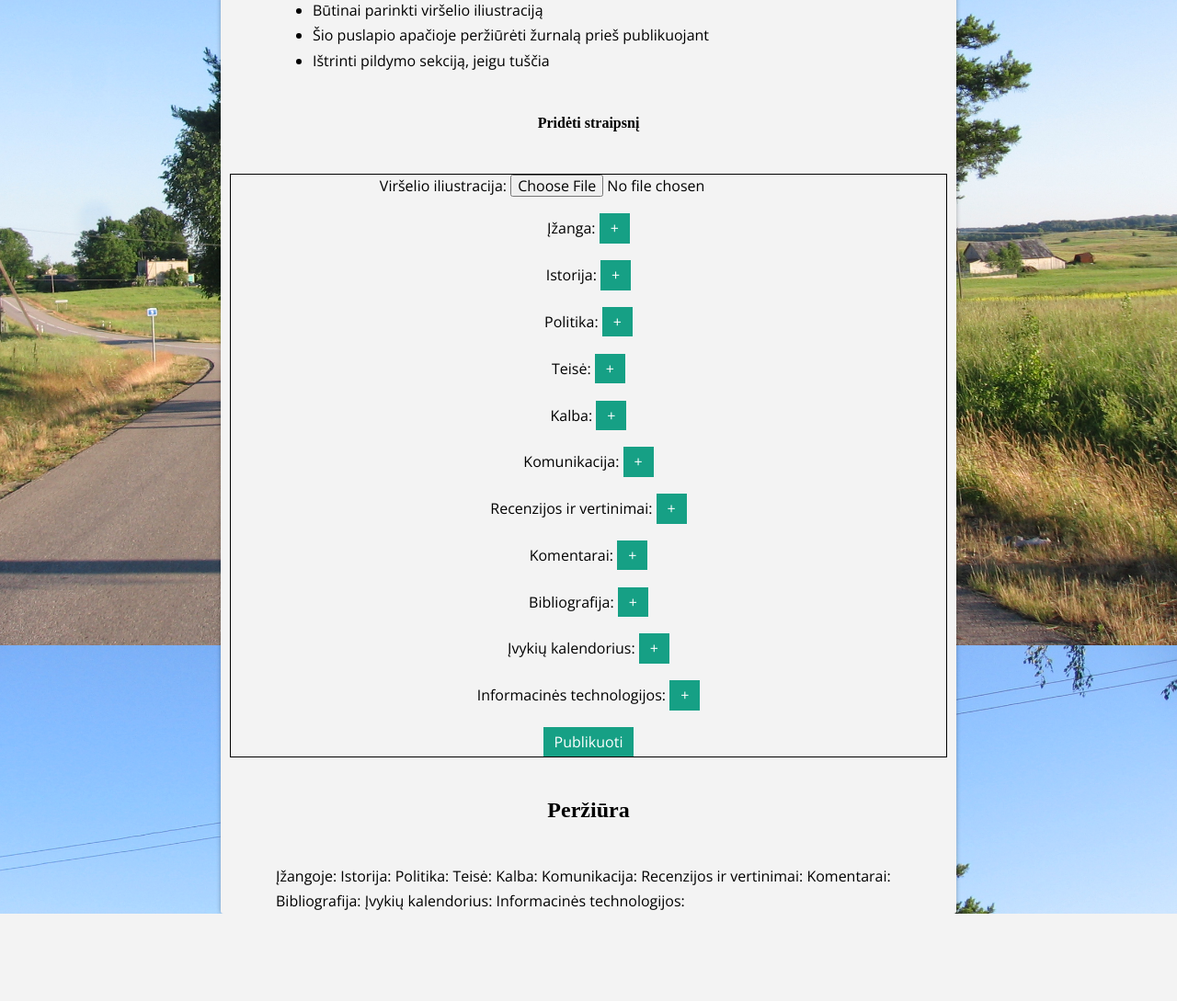
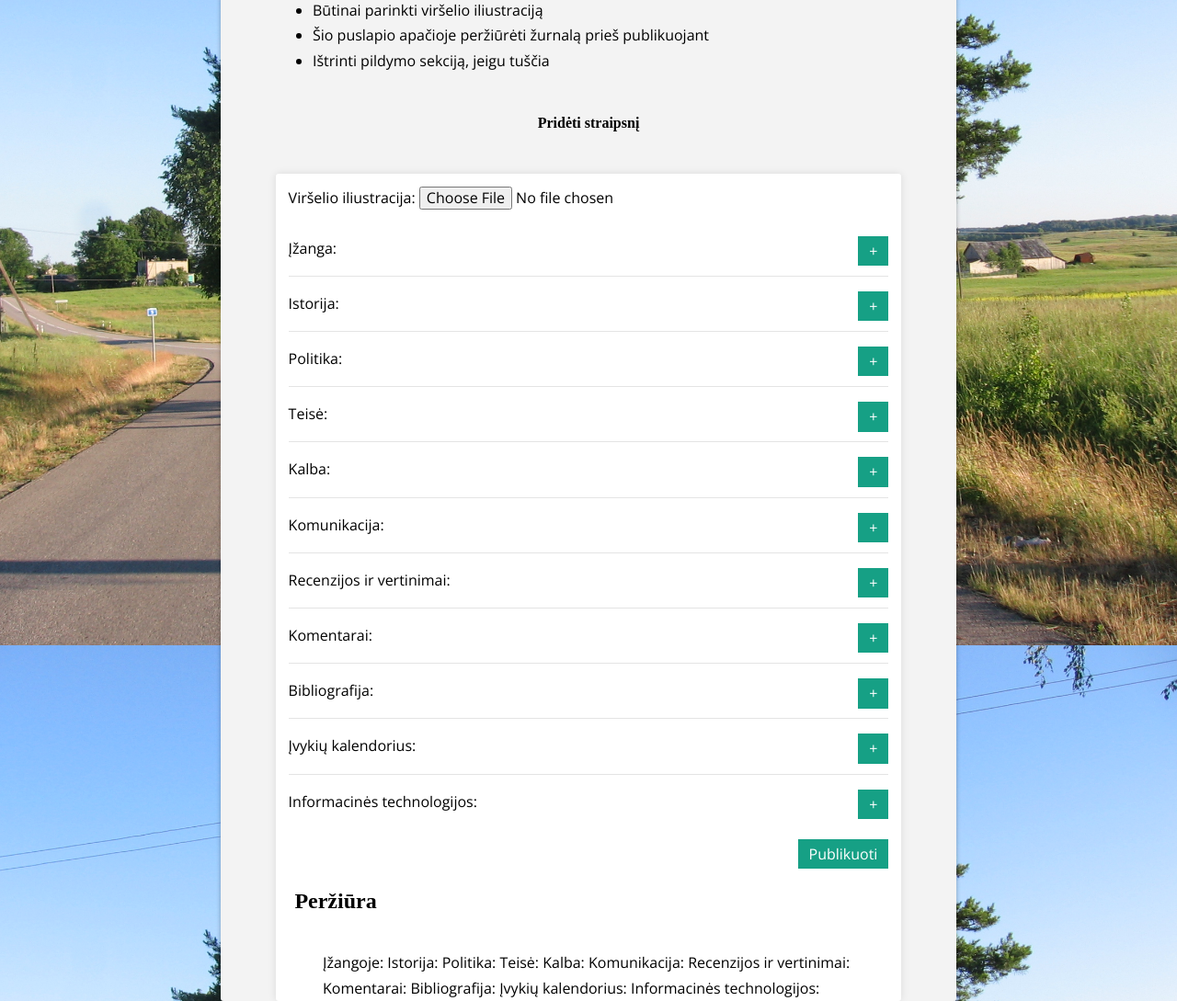
Before and after one commit to ankeris/parlamento-studijos, a PHP site: page /admin-page.php in a window 1280 px wide. Shown: the part 258-1347 px from the top of the page at 92% size. Before the commit the page ends 1252 px from the top, so only its background shows below. Run offline with PHP 8.4, Linux system fonts and the light colour scheme; some libraries are stand-ins or nearby versions; some web fonts are replaced.

```diff
--- a/admin-page.php
+++ b/admin-page.php
@@ -17,22 +17,22 @@
 
     <h4>Pridėti straipsnį</h4>
 
-<section id="app">
+<section id="app" class="content">
 
-    <form action="php/add_article.php" method="POST" enctype="multipart/form-data" style="border: 1px solid black; margin: 10px;">
+    <form action="php/add_article.php" method="POST" enctype="multipart/form-data">
         Viršelio iliustracija:
         <input type="hidden" name="size" value="1000000">
         <input type="file" name="image" class="button">
-
         <br><br>
 
 
-        Įžanga:
+        <label>Įžanga:</label>
             <button type="button" id="addBtn-izanga" @click="addNewArticleForm_exordium">+</button>
             <br>
 
-            <section class="form-content" style="border: 1px solid black; margin: 5px;" v-for="(data, index) in articles.exordium">
+            <section class="form-content"  v-for="(data, index) in articles.exordium">
                 {{index+1}}<br>
+                <label>Autorius (vardas, pavardė)</label><br>
                 <input type="text" id="name" name="author_name[]" class="form-input"
                 v-model="data.author">
                 <br>
@@ -48,14 +48,14 @@
 
                 <button id="exordium" type="button" class="removeBtn" @click="removeForm_exordium(data)">Trinti</button>
             </section>
-        <br>
 
+        <figure></figure>
 
-        Istorija:
+        <label for="">Istorija:</label>
             <button type="button" id="addBtn-izanga" @click="addNewArticleForm_history">+</button>
             <br>
 
-            <section class="form-content" style="border: 1px solid black; margin: 5px;" v-for="(data, index) in articles.history">
+            <section class="form-content"  v-for="(data, index) in articles.history">
                     {{index+1}}<br>
                     <label>Autorius (vardas, pavardė)</label><br>
                     <input type="text" id="name" name="author_name[]" class="form-input" v-model="data.author">
@@ -73,13 +73,13 @@
                     <button id="history" type="button" class="removeBtn" @click="removeForm_history(data)">Trinti</button>
 
             </section>
-        <br>
+        <figure></figure>
 
         Politika:
         <button type="button" id="addBtn-izanga" @click="addNewArticleForm_politics">+</button>
         <br>
 
-        <section class="form-content" style="border: 1px solid black; margin: 5px;" v-for="(data, index) in articles.politics">
+        <section class="form-content"  v-for="(data, index) in articles.politics">
                 {{index+1}}<br>
                 <label>Autorius (vardas, pavardė)</label><br>
                 <input type="text" id="name" name="author_name[]" class="form-input" v-model="data.author">
@@ -98,13 +98,13 @@
                 <button id="politics" type="button" class="removeBtn" @click="removeForm_politics(data)">Trinti</button>
 
         </section>
-        <br>
+        <figure></figure>
 
         Teisė:
         <button type="button" id="addBtn-izanga" @click="addNewArticleForm_law">+</button>
         <br>
 
-        <section class="form-content" style="border: 1px solid black; margin: 5px;" v-for="(data, index) in articles.law">
+        <section class="form-content"  v-for="(data, index) in articles.law">
                 {{index+1}}<br>
                 <label>Autorius (vardas, pavardė)</label><br>
                 <input type="text" id="name" name="author_name[]" class="form-input" v-model="data.author">
@@ -122,13 +122,13 @@
                 <button id="law" type="button" class="removeBtn" @click="removeForm_law(data)">Trinti</button>
 
         </section>
-        <br>
+        <figure></figure>
 
         Kalba:
         <button type="button" id="addBtn-izanga" @click="addNewArticleForm_language">+</button>
         <br>
 
-        <section class="form-content" style="border: 1px solid black; margin: 5px;" v-for="(data, index) in articles.language">
+        <section class="form-content"  v-for="(data, index) in articles.language">
                 {{index+1}}<br>
                 <label>Autorius (vardas, pavardė)</label><br>
                 <input type="text" id="name" name="author_name[]" class="form-input" v-model="data.author">
@@ -146,13 +146,13 @@
                 <button id="language" type="button" class="removeBtn" @click="removeForm_language(data)">Trinti</button>
 
         </section>
-        <br>
+        <figure></figure>
 
         Komunikacija:
         <button type="button" id="addBtn-izanga" @click="addNewArticleForm_communication">+</button>
         <br>
 
-        <section class="form-content" style="border: 1px solid black; margin: 5px;" v-for="(data, index) in articles.communication">
+        <section class="form-content"  v-for="(data, index) in articles.communication">
                 {{index+1}}<br>
                 <label>Autorius (vardas, pavardė)</label><br>
                 <input type="text" id="name" name="author_name[]" class="form-input" v-model="data.author">
@@ -170,13 +170,13 @@
                 <button id="communication" type="button" class="removeBtn" @click="removeForm_communication(data)">Trinti</button>
 
         </section>
-        <br>
+        <figure></figure>
 
         Recenzijos ir vertinimai:
         <button type="button" id="addBtn-izanga" @click="addNewArticleForm_reviews">+</button>
         <br>
 
-        <section class="form-content" style="border: 1px solid black; margin: 5px;" v-for="(data, index) in articles.reviews">
+        <section class="form-content"  v-for="(data, index) in articles.reviews">
                 {{index+1}}<br>
                 <label>Autorius (vardas, pavardė)</label><br>
                 <input type="text" id="name" name="author_name[]" class="form-input" v-model="data.author">
@@ -194,13 +194,13 @@
                 <button id="reviews" type="button" class="removeBtn" @click="removeForm_reviews(data)">Trinti</button>
 
         </section>
-        <br>
+        <figure></figure>
 
         Komentarai:
         <button type="button" id="addBtn-izanga" @click="addNewArticleForm_comments">+</button>
         <br>
 
-        <section class="form-content" style="border: 1px solid black; margin: 5px;" v-for="(data, index) in articles.comments">
+        <section class="form-content"  v-for="(data, index) in articles.comments">
                 {{index+1}}<br>
                 <label>Autorius (vardas, pavardė)</label><br>
                 <input type="text" id="name" name="author_name[]" class="form-input" v-model="data.author">
@@ -219,13 +219,13 @@
                 <button id="comments" type="button" class="removeBtn" @click="removeForm_comments(data)">Trinti</button>
 
         </section>
-        <br>
+        <figure></figure>
 
         Bibliografija:
         <button type="button" id="addBtn-izanga" @click="addNewArticleForm_bibliography">+</button>
         <br>
 
-        <section class="form-content" style="border: 1px solid black; margin: 5px;" v-for="(data, index) in articles.bibliography">
+        <section class="form-content"  v-for="(data, index) in articles.bibliography">
 
                 {{index+1}}<br>
                 <label>Autorius (vardas, pavardė)</label><br>
@@ -245,13 +245,13 @@
                 <button id="bibliography" type="button" class="removeBtn" @click="removeForm_bibliography(data)">Trinti</button>
 
         </section>
-        <br>
+        <figure></figure>
 
         Įvykių kalendorius:
         <button type="button" id="addBtn-izanga" @click="addNewArticleForm_calender">+</button>
         <br>
 
-        <section class="form-content" style="border: 1px solid black; margin: 5px;" v-for="(data, index) in articles.calender">
+        <section class="form-content"  v-for="(data, index) in articles.calender">
 
                 {{index+1}}<br>
                 <label>Autorius (vardas, pavardė)</label><br>
@@ -271,13 +271,13 @@
                 <button id="calender" type="button" class="removeBtn" @click="removeForm_calender(data)">Trinti</button>
 
         </section>
-        <br>
+        <figure></figure>
 
         Informacinės technologijos:
         <button type="button" id="addBtn-izanga" @click="addNewArticleForm_it">+</button>
         <br>
 
-        <section class="form-content" style="border: 1px solid black; margin: 5px;" v-for="(data, index) in articles.it">
+        <section class="form-content"  v-for="(data, index) in articles.it">
 
                 {{index+1}}<br>
                 <label>Autorius (vardas, pavardė)</label><br>
--- a/css/_admin-page.scss
+++ b/css/_admin-page.scss
@@ -1,3 +1,30 @@
 .removeBtn {
     background-color: $red;
 }
+#app {
+    background-color: $white;
+    border-radius: 3px;
+    box-shadow:0 0 8px rgba(0, 0, 0, 0.1);
+    form {
+        padding: 2%;
+        button{
+            float: right;
+        }
+        figure{
+            border-top: 1px solid $darkerwhite - 15;
+            margin-left: 0;
+            margin-right: 0;
+        }
+        section {
+            border-radius: 3px;
+            box-shadow:0 0 8px rgba(0, 0, 0, 0.1);
+            padding: 2%;
+        }
+        section:nth-child(even){
+            background-color: $darkerwhite;
+        }
+        section:nth-child(odd){
+            background-color: $darkerwhite - 15;
+        }
+    }
+}
--- a/css/mainpage.css
+++ b/css/mainpage.css
@@ -94,6 +94,27 @@
 .removeBtn {
   background-color: #C74444; }
 
+#app {
+  background-color: #FFFFFF;
+  border-radius: 3px;
+  box-shadow: 0 0 8px rgba(0, 0, 0, 0.1); }
+  #app form {
+    padding: 2%; }
+    #app form button {
+      float: right; }
+    #app form figure {
+      border-top: 1px solid #e4e4e4;
+      margin-left: 0;
+      margin-right: 0; }
+    #app form section {
+      border-radius: 3px;
+      box-shadow: 0 0 8px rgba(0, 0, 0, 0.1);
+      padding: 2%; }
+    #app form section:nth-child(even) {
+      background-color: #F3F3F3; }
+    #app form section:nth-child(odd) {
+      background-color: #e4e4e4; }
+
 #title, h1, h2, h3, h4, h5, h6 {
   font-family: 'News Cycle'; }
 
```
Also changed, not shown: loginpage.php (+8 -3 lines), php/login.php (+24 -3 lines), 1 other file.
